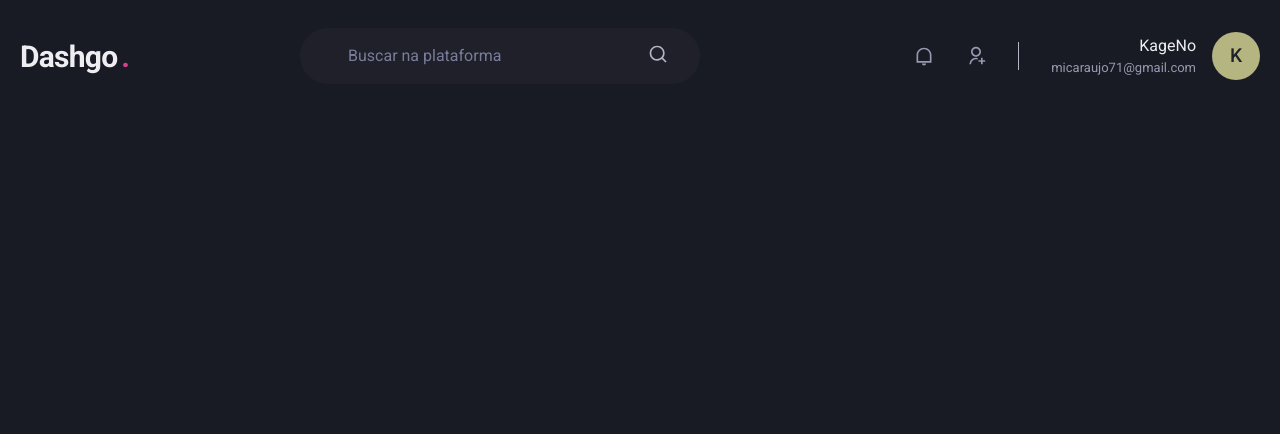
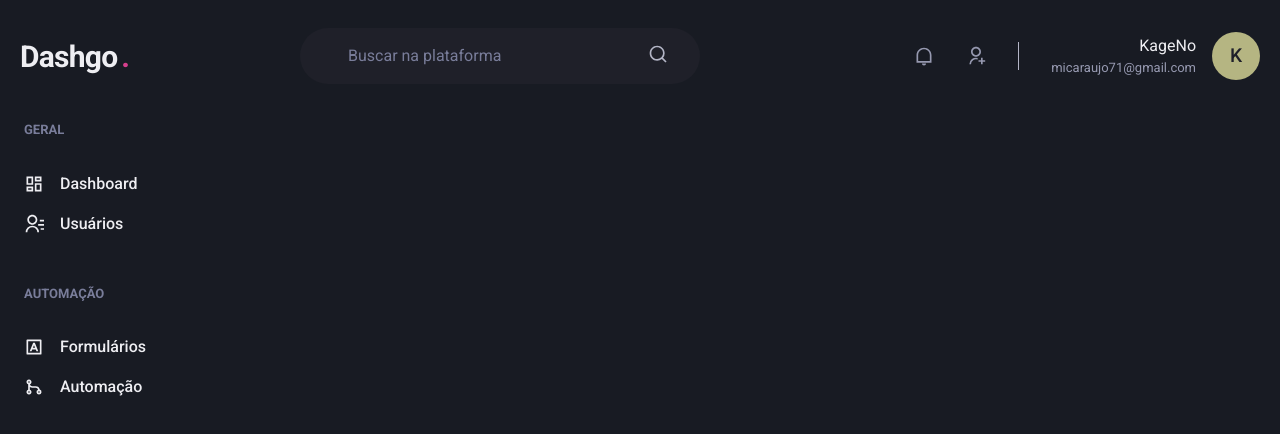
Before and after one commit to K4geNo/dashgo, a Next.js app: page /dashboard in a window 1280 px wide. Shown: the top 434 px of the page. Built offline with nearby package versions, Linux system fonts and the light colour scheme.

Commit message:
feat(component sidebar) create sidebar

```diff
--- /dev/null
+++ b/src/components/Sidebar.tsx
@@ -0,0 +1,54 @@
+import { Box, Stack, Text, Link, Icon } from '@chakra-ui/react'
+import {
+    RiContactsLine,
+    RiDashboardLine,
+    RiGitMergeLine,
+    RiInputMethodLine,
+} from 'react-icons/ri'
+
+export function Sidebar() {
+    return (
+        <Box as="aside" w={'64'} mr="8">
+            <Stack spacing="12" align="flex-start">
+                <Box>
+                    <Text fontWeight={'bold'} color="gray.400" fontSize="small">
+                        GERAL
+                    </Text>
+                    <Stack spacing={'4'} mt="8">
+                        <Link display="flex" alignItems="center">
+                            <Icon as={RiDashboardLine} fontSize="20" />
+                            <Text ml="4" fontWeight="medium">
+                                Dashboard
+                            </Text>
+                        </Link>
+                        <Link display="flex" alignItems="center">
+                            <Icon as={RiContactsLine} fontSize="20" />
+                            <Text ml="4" fontWeight="medium">
+                                Usuários
+                            </Text>
+                        </Link>
+                    </Stack>
+                </Box>
+                <Box>
+                    <Text fontWeight={'bold'} color="gray.400" fontSize="small">
+                        AUTOMAÇÃO
+                    </Text>
+                    <Stack spacing={'4'} mt="8">
+                        <Link display="flex" alignItems="center">
+                            <Icon as={RiInputMethodLine} fontSize="20" />
+                            <Text ml="4" fontWeight="medium">
+                                Formulários
+                            </Text>
+                        </Link>
+                        <Link display="flex" alignItems="center">
+                            <Icon as={RiGitMergeLine} fontSize="20" />
+                            <Text ml="4" fontWeight="medium">
+                                Automação
+                            </Text>
+                        </Link>
+                    </Stack>
+                </Box>
+            </Stack>
+        </Box>
+    )
+}
--- a/src/pages/dashboard.tsx
+++ b/src/pages/dashboard.tsx
@@ -1,5 +1,15 @@
+import { Flex } from '@chakra-ui/react'
 import { Header } from '../components/Header'
+import { Sidebar } from '../components/Sidebar'
 
 export default function Dashboard() {
-    return <Header />
+    return (
+        <Flex direction={'column'} h={'100vh'}>
+            <Header />
+
+            <Flex w={'100%'} my={'6'} maxW={1480} mx={'auto'} px={'6'}>
+                <Sidebar />
+            </Flex>
+        </Flex>
+    )
 }
```
